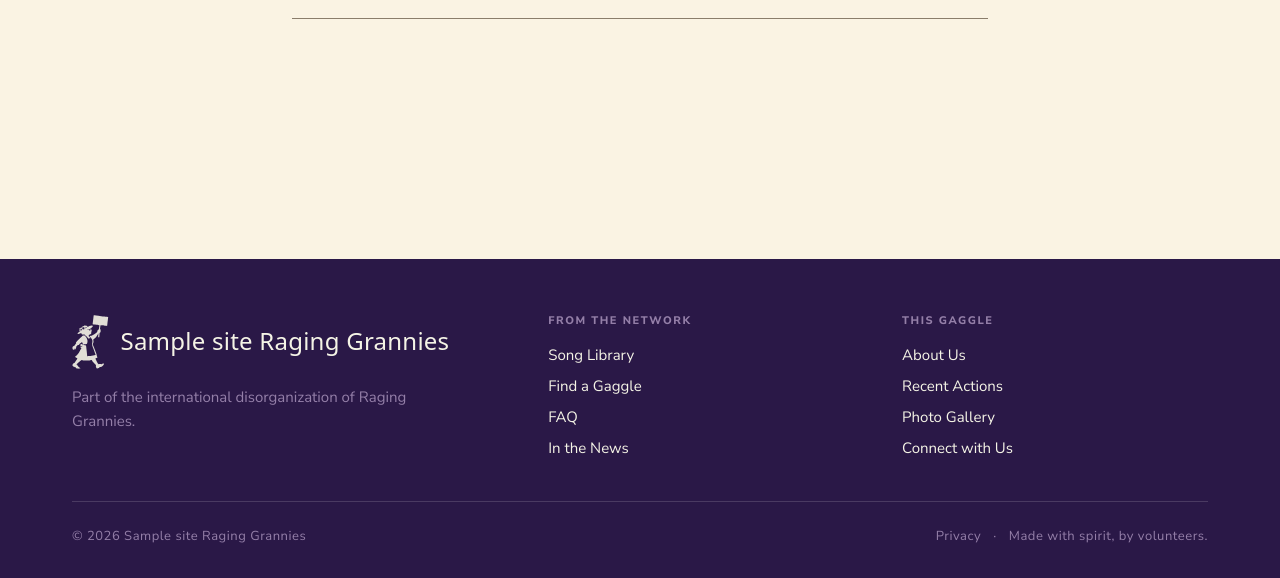
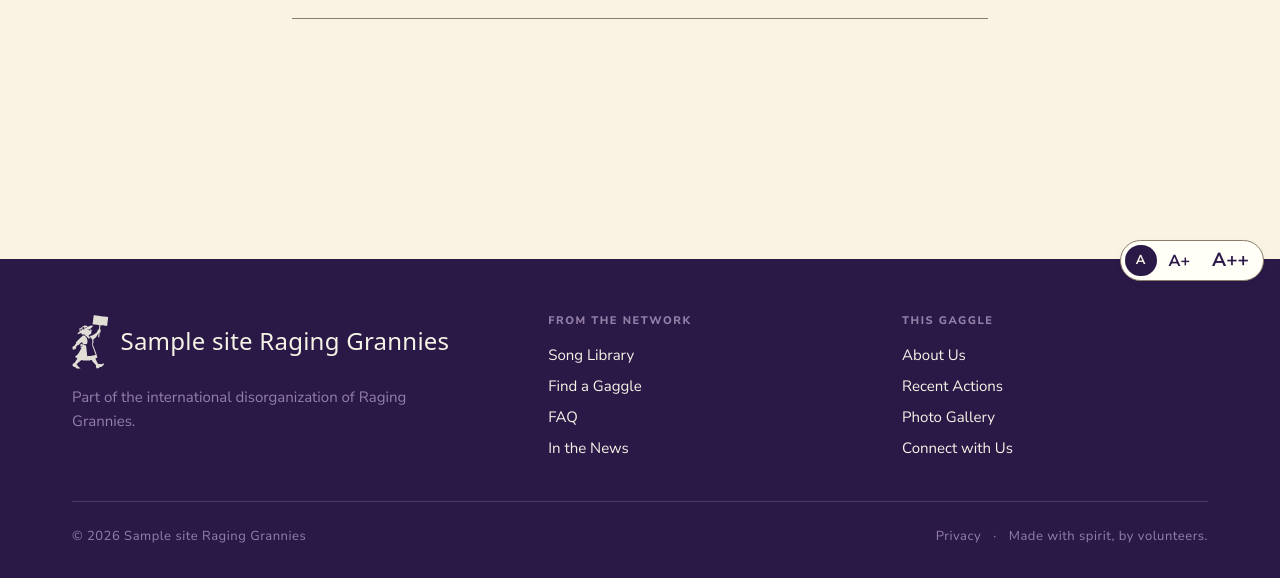
Before and after one commit to stephbairey/irg, a WordPress theme: template wp-theme/the-bulletin-local/home.php in a window 1280 px wide. Shown: the part 503-1081 px from the top of the page. Run offline with PHP 8.4 and a stand-in for WordPress, Linux system fonts and the light colour scheme; the site name, menu and one post (Sample post) are stand-ins, and other content is empty; some libraries are stand-ins or nearby versions; some web fonts are replaced.

Commit message:
feat(theme): floating text-size control with CSS zoom
Granny review surfaced text-too-small feedback. Adds a bottom-right
A/A+/A++ pill that scales the whole UI via html { zoom } at 1 / 1.1875
/ 1.375. Choice persists in localStorage and is applied pre-paint in
<head> to avoid flash. Theme uses px throughout so font-size cascading
wouldn't work; zoom scales density too, which is closer to what readers
mean by "make it bigger."

Co-Authored-By: Claude Opus 4.7 (1M context) <noreply@anthropic.com>

```diff
--- a/wp-theme/the-bulletin-local/assets/css/bulletin-local.css
+++ b/wp-theme/the-bulletin-local/assets/css/bulletin-local.css
@@ -1527,3 +1527,58 @@ a.tbl-issue-chip:hover, a.tbl-issue-chip:focus-visible {
    how the body class triggers it. (Server-side conditional handles desktop
    + mobile already; this is a belt for any custom-nav scenarios.) */
 .tbl-no-videos .tbl-videos-link { display: none !important; }
+
+/* ---------- text-size accessibility control ----------
+   Theme uses px throughout, so html { font-size } scaling does not cascade.
+   CSS zoom on <html> scales the entire UI proportionally — including text,
+   spacing, and icons — which matches what readers mean by "make it bigger."
+   At the highest level, viewport reflow (mobile breakpoints triggering
+   earlier) is expected, like the browser's own zoom. */
+html[data-text-zoom="bigger"]    { zoom: 1.1875; }
+html[data-text-zoom="quite-big"] { zoom: 1.375; }
+
+.tbl-text-zoom {
+	position: fixed;
+	bottom: 16px;
+	right: 16px;
+	z-index: 50;
+	display: inline-flex;
+	gap: 2px;
+	padding: 4px;
+	background: var(--color-card);
+	border: 1px solid var(--color-rule);
+	border-radius: var(--radius-pill);
+	box-shadow: var(--shadow-card);
+}
+.tbl-text-zoom-btn {
+	appearance: none;
+	border: 0;
+	background: transparent;
+	color: var(--color-ink);
+	font-family: var(--font-body);
+	font-weight: 700;
+	cursor: pointer;
+	padding: 6px 10px;
+	min-width: 32px;
+	border-radius: var(--radius-pill);
+	line-height: 1;
+	transition: background .15s ease, color .15s ease;
+}
+.tbl-text-zoom-btn[data-zoom="default"]   { font-size: 13px; }
+.tbl-text-zoom-btn[data-zoom="bigger"]    { font-size: 16px; }
+.tbl-text-zoom-btn[data-zoom="quite-big"] { font-size: 19px; }
+.tbl-text-zoom-btn:hover {
+	background: var(--color-paper-2);
+}
+.tbl-text-zoom-btn:focus-visible {
+	background: var(--color-paper-2);
+	outline: 2px solid var(--color-ink-soft);
+	outline-offset: 2px;
+}
+.tbl-text-zoom-btn[aria-pressed="true"] {
+	background: var(--color-ink);
+	color: var(--color-on-dark);
+}
+@media print {
+	.tbl-text-zoom { display: none; }
+}
--- a/wp-theme/the-bulletin-local/footer.php
+++ b/wp-theme/the-bulletin-local/footer.php
@@ -51,6 +51,12 @@ $year = current_time( 'Y' );
 	</div>
 </footer>
 
+<div class="tbl-text-zoom" role="group" aria-label="Text size">
+	<button type="button" class="tbl-text-zoom-btn" data-zoom="default" aria-pressed="true" aria-label="Default text size">A</button>
+	<button type="button" class="tbl-text-zoom-btn" data-zoom="bigger" aria-pressed="false" aria-label="Bigger text">A<span aria-hidden="true">+</span></button>
+	<button type="button" class="tbl-text-zoom-btn" data-zoom="quite-big" aria-pressed="false" aria-label="Quite big text">A<span aria-hidden="true">++</span></button>
+</div>
+
 <script>
 // Exclusive accordion: when a <details> in the post body opens, close its
 // siblings in the same content area. Native disclosure semantics
@@ -69,6 +75,42 @@ $year = current_time( 'Y' );
 		});
 	});
 })();
+
+// Text-size control: cycles html[data-text-zoom] and persists in
+// localStorage. Pre-paint apply lives in header.php; this handler keeps
+// the visible state (aria-pressed) in sync after the page loads.
+(function () {
+	var root = document.documentElement;
+	var btns = document.querySelectorAll('.tbl-text-zoom-btn');
+	if (!btns.length) return;
+	function apply(level) {
+		if (level === 'bigger' || level === 'quite-big') {
+			root.setAttribute('data-text-zoom', level);
+		} else {
+			root.removeAttribute('data-text-zoom');
+			level = 'default';
+		}
+		btns.forEach(function (b) {
+			b.setAttribute('aria-pressed', String(b.getAttribute('data-zoom') === level));
+		});
+	}
+	var saved = null;
+	try { saved = localStorage.getItem('tbl-text-zoom'); } catch (e) {}
+	apply(saved);
+	btns.forEach(function (b) {
+		b.addEventListener('click', function () {
+			var level = b.getAttribute('data-zoom');
+			apply(level);
+			try {
+				if (level === 'default') {
+					localStorage.removeItem('tbl-text-zoom');
+				} else {
+					localStorage.setItem('tbl-text-zoom', level);
+				}
+			} catch (e) {}
+		});
+	});
+})();
 </script>
 
 <?php wp_footer(); ?>
--- a/wp-theme/the-bulletin-local/functions.php
+++ b/wp-theme/the-bulletin-local/functions.php
@@ -9,7 +9,7 @@ if ( ! defined( 'ABSPATH' ) ) {
 	exit;
 }
 
-define( 'TBL_VERSION', '1.18.0' );
+define( 'TBL_VERSION', '1.19.0' );
 define( 'TBL_DIR', get_template_directory() );
 define( 'TBL_URI', get_template_directory_uri() );
 
--- a/wp-theme/the-bulletin-local/header.php
+++ b/wp-theme/the-bulletin-local/header.php
@@ -14,6 +14,19 @@
 	<meta name="viewport" content="width=device-width, initial-scale=1" />
 	<link rel="profile" href="https://gmpg.org/xfn/11" />
 	<link rel="icon" type="image/svg+xml" href="<?php echo esc_url( TBL_URI . '/assets/images/logo-cropped.svg' ); ?>" />
+	<script>
+	// Apply saved text-zoom level before first paint to avoid flash. Mirrored
+	// by the click handler in footer.php; both must agree on storage key and
+	// allowed values.
+	(function () {
+		try {
+			var v = localStorage.getItem('tbl-text-zoom');
+			if (v === 'bigger' || v === 'quite-big') {
+				document.documentElement.setAttribute('data-text-zoom', v);
+			}
+		} catch (e) {}
+	})();
+	</script>
 	<?php wp_head(); ?>
 </head>
 <body <?php body_class(); ?>>
--- a/wp-theme/the-bulletin-local/style.css
+++ b/wp-theme/the-bulletin-local/style.css
@@ -4,7 +4,7 @@ Theme URI: https://raginggrannies.international
 Author: Lingua Ink Media
 Author URI: https://linguainkmedia.com
 Description: Newsprint-broadsheet theme for Raging Grannies gaggle subsites. Designed to match The Bulletin design language used on the main site, scaled down for a local edition. Includes a Gaggle Settings panel for the hero image, YouTube channel, and tagline. Configures itself on activation with starter pages and a sample Action.
-Version: 1.18.0
+Version: 1.19.0
 Requires at least: 6.4
 Requires PHP: 8.0
 License: GPL-2.0-or-later
```
